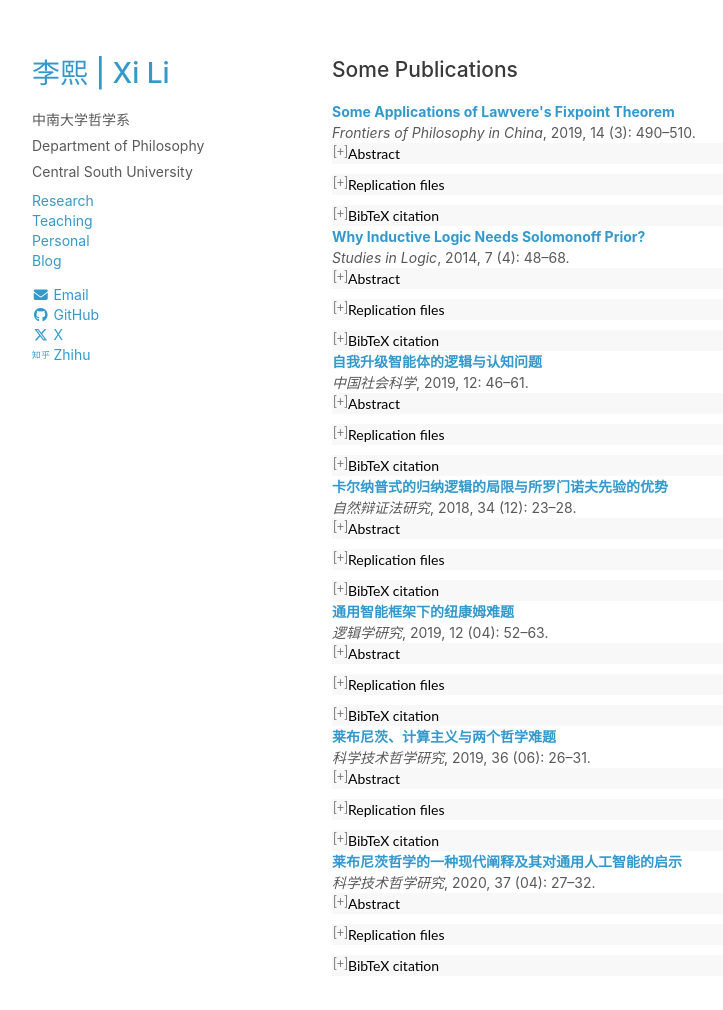
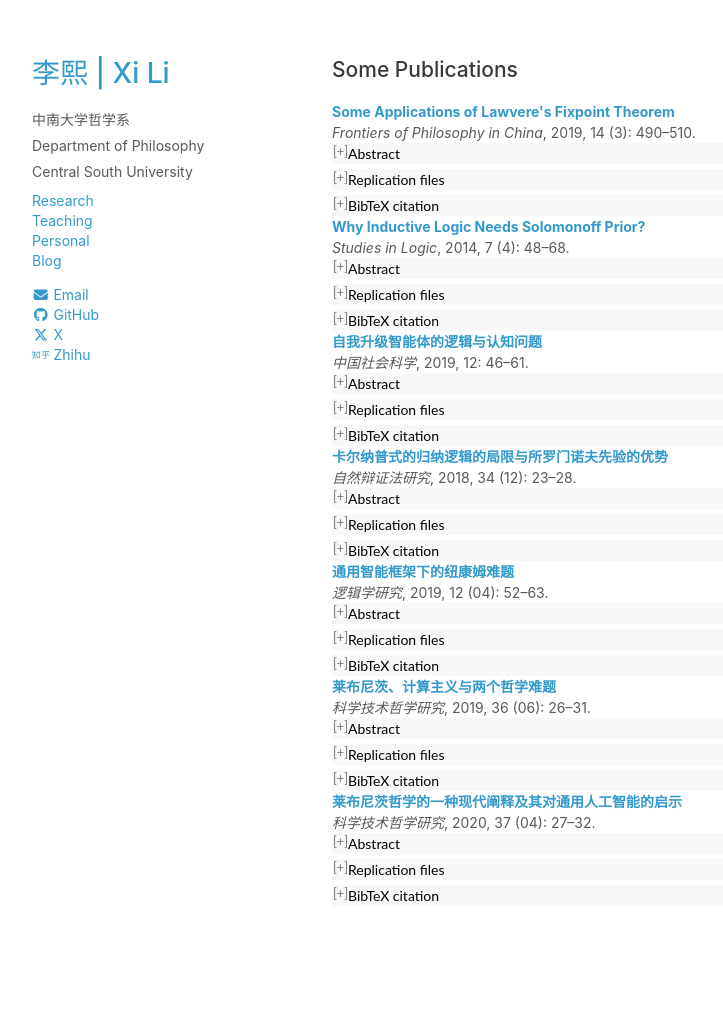
Before and after one commit to rickylixi/rickylixi.github.io, a Jekyll site: the page built from research.html, in a window 1280 px wide and 1084 px high. Shown: the top 1010 px of the window, without its empty margins (26-749 px from the left). Built offline with Jekyll 4.4.1, drawn with Linux system fonts in a browser that asks for light colours.

Commit message:
Update styles.css

```diff
--- a/stylesheets/styles.css
+++ b/stylesheets/styles.css
@@ -272,5 +272,5 @@ body {
 .publication-entry-button-container {
   display: flex;
   flex-direction: column;
-  gap: 10px;
+  gap: 5px;
 }
```
